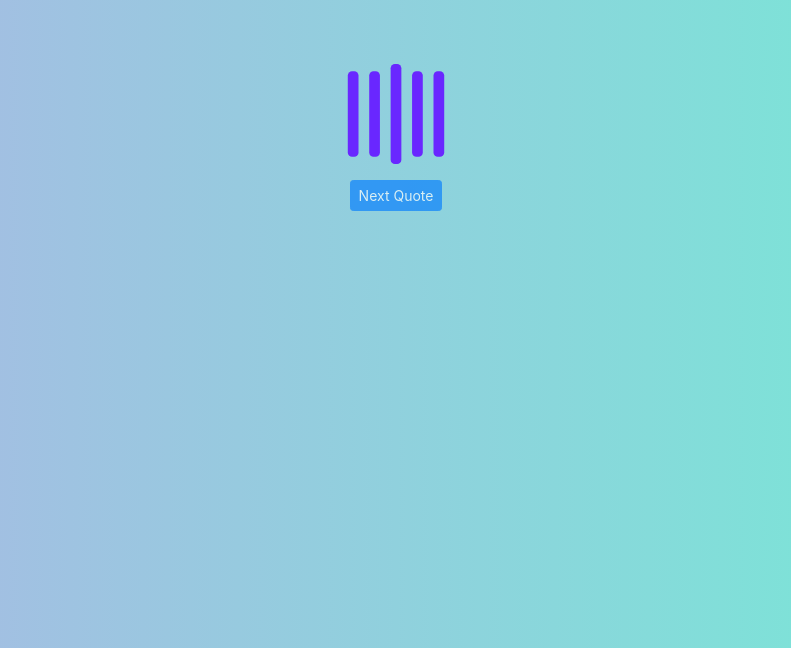
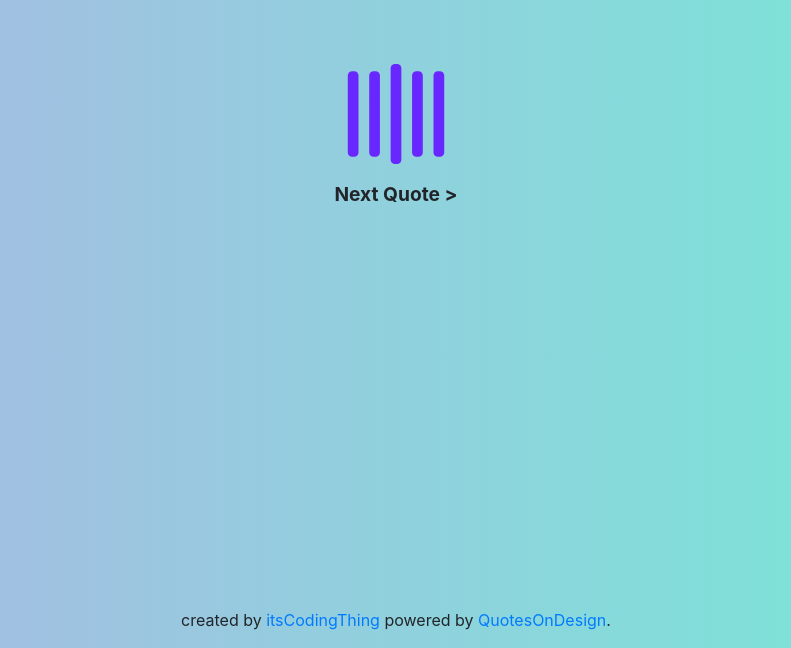
Before and after one commit to itsCodingThing/quotesinhand, a React app: page / in a window 1280 px wide. Shown: the part 152-800 px from the top of the page, without its empty margins (244-1035 px from the left). Built offline with nearby package versions, Linux system fonts and the light colour scheme; some packages are replaced by stand-ins of ours; no server answers.

Commit message:
adding footer

```diff
--- a/src/js/components/App.js
+++ b/src/js/components/App.js
@@ -72,19 +72,44 @@ export default class App extends React.Component {
               showLoader={this.state.showLoader}
             />
           </blockquote>
-          <button
-            className="btn btn-primary btn-sm"
+          <span
+            className="next"
             disabled={this.state.disableBtn}
             onClick={this.changeQuote}
           >
-            Next Quote
-          </button>
+            Next Quote >
+          </span>
         </div>
+        <footer className="mt-auto text-center">
+          <div className="innerbox">
+            <p>
+              created by{" "}
+              <a href="https://itsCodingThing.now.sh/" target="__blank">
+                itsCodingThing
+              </a>{" "}
+              powered by{" "}
+              <a href="https://quotesondesign.com/" target="__blank">
+                QuotesOnDesign
+              </a>
+              .
+            </p>
+          </div>
+        </footer>
 
         <style jsx>{`
           .container {
             padding-top: 5rem;
+            height: 100vh;
           }
+
+          .next {
+            background-color: transparent;
+            border-radius: none;
+            cursor: pointer;
+            font-weight: bold;
+            font-size: 1.2rem;
+          }
+
           .wrapper {
             padding-top: 5rem;
             padding-bottom: 5rem;
--- a/src/style.css
+++ b/src/style.css
@@ -1,7 +1,3 @@
 body {
   background: linear-gradient(to right, #acb6e5, #74ebd5);
 }
-
-.container {
-  height: 100vh;
-}
```
